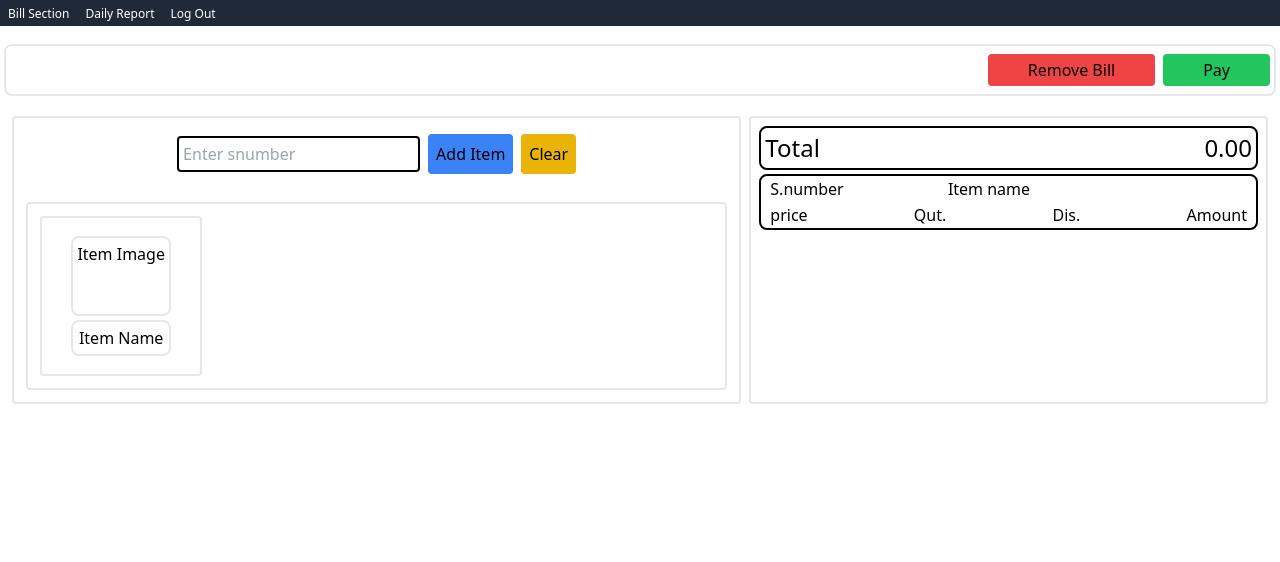
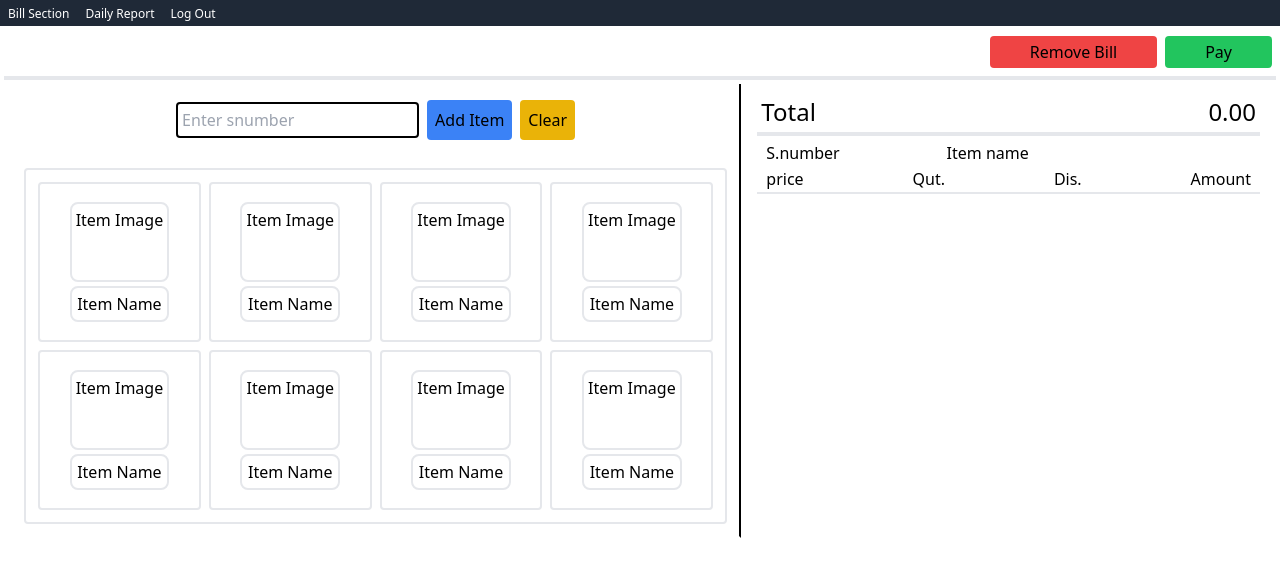
Before and after one commit to DulanjanKavi/POS, a React (Vite) app: page /bill in a window 1280 px wide. Shown: the top 562 px of the page. Built offline with nearby package versions, Linux system fonts and the light colour scheme.

Commit message:
change UI design

```diff
--- a/src/pages/bill.tsx
+++ b/src/pages/bill.tsx
@@ -775,13 +775,13 @@ const Bill = () => {
 
 
 
-      <div className="fixed top-10 left-0 right-0   z-10">
+      <div className="fixed top-6 left-0 right-0   z-10">
         <div >
 
         </div>
 
 
-        <div className="border-2  m-1 p-1 rounded-lg flex justify-between items-center">
+        <div className="border-b-4  m-1 p-1  flex justify-between items-center">
     <p className="text-lg text-center text-white">Quick access bar</p>
     <div className="flex justify-end space-x-1">
         <button onClick={handleRemove} className="bg-red-500 rounded px-10 py-1 m-1">Remove Bill</button>
@@ -791,11 +791,11 @@ const Bill = () => {
 
       </div>
 
-      <div className="my-10">
+      <div className="my-6">
         <br></br>
       </div>
       {isVisibleAddItem && (
-                      <dialog open className="popup-content fixed inset-0 flex items-center justify-center rounded-lg bg-gray-800 bg-opacity-50  z-50">
+                      <dialog open className=" h-full w-full popup-content fixed inset-0 flex items-center justify-center rounded-lg bg-gray-100 bg-opacity-80 z-50">
                         <div className="bg-white p-4 rounded-lg shadow-md  border-2 border-black">
                         <div className='text-2xl text-center'>
                               Select The Price
@@ -804,7 +804,7 @@ const Bill = () => {
                           {editItem.Values.map((value, index) => (
                                 <div key={index}>
                                     <button onClick={() => handleAddItemToCardWithMultiValue(index)} className="bg-blue-500 text-white p-2 rounded m-2">
-                                    {value}
+                                    {value.toFixed(2)}
                                     </button>
                                 </div>
                                 ))}
@@ -824,45 +824,45 @@ const Bill = () => {
 )}
 
 {isVisibleProcessBill && (
-                        console.log('Rendering dialog with pArray:', pArray),
-                      <dialog open className="popup-content fixed inset-0 flex items-center justify-center rounded-lg bg-gray-800 bg-opacity-50 z-50">
+
+                      <dialog open className=" h-full w-full popup-content fixed inset-0 flex items-center justify-center rounded-lg bg-gray-100 bg-opacity-80 z-50">
                         <div className="bg-white p-4 rounded-lg shadow-md  border-2 border-black w-96">
-                          <div className='flex items-center justify-center'>
+                          <div className='flex items-center justify-center '>
                           <p className="text-2xl">PROSESS BILL</p>
                           </div>
                           <div className='items-center justify-center flex'>
                           <div className='w-72 p-4 flex flex-col items-start justify-between'>
-    <div className='w-full flex justify-between'>
+    <div className='w-full flex justify-between '>
         <p className='text-xl'>Total:</p>
-        <p>{total}</p>
+        <p>{total.toFixed(2)}</p>
     </div>
     {isPayMethodCash && (
         <div className='w-full  flex flex-col items-start z-50'>
             <div className='w-full flex justify-between'>
                 <p className='text-xl'>Cash :</p>
-                <p>{payAmount}</p>
+                <p>{payAmount.toFixed(2)}</p>
             </div>
             <div className='w-full flex justify-between'>
                 <p className='text-xl'>Balance :</p>
                 {isWithdrawPoint &&(
-                  <p>{payAmount-total}</p>
+                  <p>{(payAmount-total).toFixed(2)}</p>
                 )
                 }
                 {!isWithdrawPoint &&(
-                  <p>{payAmount-total}</p>
+                  <p>{(payAmount-total).toFixed(2)}</p>
                 )
                 }
             </div>
             {isWithdrawPoint && (
               <div className='w-full flex justify-between'>
               <p className='text-xl'>Withdraw point :</p>
-              <p>{maxWithdrawPoint}</p>
+              <p>{maxWithdrawPoint.toFixed(2)}</p>
           </div>
             )}
             {isCollectPoint && (
               <div className='w-full flex justify-between'>
               <p className='text-xl'>Collect point :</p>
-              <p>{collectPoint}</p>
+              <p>{collectPoint.toFixed(2)}</p>
           </div>
             )}
         </div>
@@ -888,10 +888,10 @@ const Bill = () => {
 
                           </div>
 
-                          <div className="bg-white p-1 rounded-lg">
+                          <div className="bg-white p-1  border-t-2">
     <table className="table-auto w-full">
                     <tbody>
-                        <tr className="flex w-full justify-between rounded-lg border-2 border-black">
+                        <tr className="flex w-full justify-between  border-b-2">
 
                             <td className='w-5/10 p-2 '>snumber</td>
                             <td className='w-1/10 p-2 '>price</td>
@@ -903,7 +903,7 @@ const Bill = () => {
                     </tbody>
                 </table>
     </div>
-    <div className=' max-h-[30vh] md:max-h-[80vh]  overflow-auto m-2 p-2 rounded-lg border-2 border-black'>
+    <div className=' max-h-[30vh] md:max-h-[80vh]  overflow-auto m-2 p-2 w-full'>
     {cardArray.map((item, index) => {
         // Generate a unique key for each item
         const uniqueKey = `${item.snumber}-${index}`;
@@ -913,7 +913,7 @@ const Bill = () => {
             <div key={uniqueKey} className=" bg-white m-1 rounded-lg overflow-auto">
                 <table className="table-auto w-full">
                     <tbody>
-                        <tr className="flex w-full justify-between rounded-lg border-2 border-black text-sm">
+                        <tr className="flex w-full justify-between   text-sm">
 
                             <td className='w-5/10 p-2 '>{item.snumber}</td>
                             <td className='w-1/10 p-2 '>{item.selectedValue}</td>
@@ -945,7 +945,7 @@ const Bill = () => {
 
 
 {isVisibleDeleteItem && (
-                      <dialog open className="popup-content fixed inset-0 flex items-center justify-center rounded-lg bg-gray-800 bg-opacity-50  z-50">
+                      <dialog open className=" h-full w-full popup-content fixed inset-0 flex items-center justify-center rounded-lg bg-gray-100 bg-opacity-80 z-50">
                         <div className="bg-white p-4 rounded-lg shadow-md  border-2 border-black">
                         <div className='flex flex-col items-center justify-center'>
                                     <div className='text-lg text-center mb-4'>Delete item</div>
@@ -963,7 +963,7 @@ const Bill = () => {
                                     </div>
                                     <div className='flex justify-between w-full'>
                                         <span>Amount:</span>
-                                        <span>{cardArray[deleteItemSnumber].Amount}</span>
+                                        <span>{cardArray[deleteItemSnumber].Amount.toFixed(2)}</span>
                                     </div>
                                     </div>
 
@@ -983,14 +983,14 @@ const Bill = () => {
 )}
 
 {isVisibleMultiValueAddItem && (
-                      <dialog open className="popup-content fixed inset-0 flex items-center justify-center rounded-lg bg-gray-800 bg-opacity-50 z-50">
+                      <dialog open className=" h-full w-full popup-content fixed inset-0 flex items-center justify-center rounded-lg bg-gray-100 bg-opacity-80 z-50">
                         <div className="bg-white p-4 rounded-lg shadow-md  border-2 border-black items-center  justify-center ">
                           <div>
                           <p className='text-3xl text-center text-black'>Select Price</p>
                           </div>
                           <div className='flex items-center justify-center'>
                           {editItem.Values.map((value, index) => (
-                              <div key={index}><button onClick={()=>handlAddItemOrUpdateToCardWithMultiValue(index)} className="bg-blue-500 text-white p-2  rounded m-2">{value}</button></div>
+                              <div key={index}><button onClick={()=>handlAddItemOrUpdateToCardWithMultiValue(index)} className="bg-blue-500 text-white p-2  rounded m-2">{value.toFixed(2)}</button></div>
                             ))}
                           </div>
                           <div className="flex items-center justify-center">
@@ -1036,7 +1036,7 @@ const Bill = () => {
 )}
 
 {isVisiblePayMethodcash && (
-                      <dialog open className="popup-content fixed inset-0 flex items-center justify-center rounded-lg bg-gray-800 bg-opacity-50 z-50">
+                      <dialog open className=" h-full w-full popup-content fixed inset-0 flex items-center justify-center rounded-lg bg-gray-100 bg-opacity-80 z-50">
                       <div className="bg-white  rounded-lg shadow-md  border-2 border-black p-5 m-100">
                       <button  onClick={backToPayMethodInCash} className=" text-black   rounded border-2 border-black m-1 px-1">
                         Back
@@ -1045,11 +1045,11 @@ const Bill = () => {
                         <div className='flex justify-between items-center text-xl'>
                           <p>Total :</p>
                           {isWithdrawPoint && (
-                            <p className='px-4'>{total-maxWithdrawPoint}</p>
+                            <p className='px-4'>{(total-maxWithdrawPoint).toFixed(2)}</p>
                           )
                           }
                           {!isWithdrawPoint && (
-                            <p className='px-4'>{total-maxWithdrawPoint}</p>
+                            <p className='px-4'>{total.toFixed(2)}</p>
                           )
                           }
 
@@ -1081,7 +1081,7 @@ const Bill = () => {
 )}
 
 {isVisiblePayMethodCard && (
-                      <dialog open className="popup-content fixed inset-0 flex items-center justify-center rounded-lg bg-gray-800 bg-opacity-50 z-50">
+                    <dialog open className=" h-full w-full popup-content fixed inset-0 flex items-center justify-center rounded-lg bg-gray-100 bg-opacity-80 z-50">
                       <div className="bg-white  rounded-lg shadow-md  border-2 border-black p-5 m-100">
                       <button  onClick={backToPayMethodInCard} className=" text-black   rounded border-2 border-black m-1 px-1">
                         Back
@@ -1090,10 +1090,10 @@ const Bill = () => {
                         <div className='flex justify-between items-center text-xl'>
                           <p>Total :</p>
                           {isWithdrawPoint && (
-                            <p className='px-4'>{total-maxWithdrawPoint}</p>
+                            <p className='px-4'>{(total-maxWithdrawPoint).toFixed(2)}</p>
                           )}
                           {!isWithdrawPoint && (
-                            <p className='px-4'>{total-maxWithdrawPoint}</p>
+                            <p className='px-4'>{total.toFixed(2)}</p>
                           )}
 
                         </div>
@@ -1124,7 +1124,7 @@ const Bill = () => {
 )}
 
 {isVisibleLoyalCustomer && (
-  <dialog open className="popup-content fixed inset-0 flex items-center justify-center rounded-lg bg-gray-800 bg-opacity-50 z-50">
+  <dialog open className=" h-full w-full popup-content fixed inset-0 flex items-center justify-center rounded-lg bg-gray-100 bg-opacity-80 z-50">
     <div className="bg-white rounded-lg shadow-md border-2 border-black p-5 m-100">
       <p className="text-3xl text-center m-5">Add Loyal Customer</p>
 
@@ -1135,7 +1135,7 @@ const Bill = () => {
           type="number"
           onChange={(e) => {
             setCustomerTP(e.target.value);
-            setError(''); // Clear any previous error
+            setError('');
           }}
         />
       </div>
@@ -1170,7 +1170,7 @@ const Bill = () => {
 
 
 {isVisibleaddNewLoyalCustomer && (
-  <dialog open className="popup-content fixed inset-0 flex items-center justify-center rounded-lg bg-gray-800 bg-opacity-50 z-50">
+  <dialog open className=" h-full w-full popup-content fixed inset-0 flex items-center justify-center rounded-lg bg-gray-100 bg-opacity-80 z-50">
     <div className="bg-white rounded-lg shadow-md border-2 border-black p-5 m-100">
       <button onClick={handleBackOnAddNewLoyalCustomer} className="text-black rounded border-2 border-black m-1 px-1">
         Back
@@ -1217,7 +1217,7 @@ const Bill = () => {
 )}
 
 {isVisibleConfirmAddNewCustomerDetails && (
-  <dialog open className="popup-content fixed inset-0 flex items-center justify-center rounded-lg bg-gray-800 bg-opacity-50 z-50">
+  <dialog open className=" h-full w-full popup-content fixed inset-0 flex items-center justify-center rounded-lg bg-gray-100 bg-opacity-80 z-50">
     <div className="bg-white rounded-lg shadow-md border-2 border-black p-5 m-100">
       <p className="text-3xl text-center m-5">Confirm New Loyal Customer</p>
       <p className="text-2xl text-center m-5">{customerTP}</p>
@@ -1246,9 +1246,9 @@ const Bill = () => {
 
 
 {isVisible && (
-                      <dialog open className="popup-content fixed inset-0 flex items-center justify-center rounded-lg bg-gray-800 bg-opacity-50 z-50">
+                      <dialog open className=" h-full w-full popup-content fixed inset-0 flex items-center justify-center rounded-lg bg-gray-100 bg-opacity-80 z-50">
                         <div className="bg-white p-4 rounded-lg shadow-md  border-2 border-black">
-                          {/* Your modal content */}
+
                           <p className='text-3xl'>Conferm The Remove Bill.</p>
                           <p className='text-3xl'>{}</p>
                           <div className="flex items-center justify-center">
@@ -1265,7 +1265,7 @@ const Bill = () => {
 )}
 
 {isConfermLoyalNumber && (
-                      <dialog open className="popup-content fixed inset-0 flex items-center justify-center rounded-lg bg-gray-800 bg-opacity-50 z-50">
+                      <dialog open className=" h-full w-full popup-content fixed inset-0 flex items-center justify-center rounded-lg bg-gray-100 bg-opacity-80 z-50">
                         <div className="bg-white p-4 rounded-lg shadow-md  border-2 border-black">
 
                           <p className='text-3xl'>Confirm The Loyal Number.</p>
@@ -1286,21 +1286,21 @@ const Bill = () => {
 )}
 
 {isCollectOrWithdraw && (
-                      <dialog open className="popup-content fixed inset-0 flex items-center justify-center rounded-lg bg-gray-800 bg-opacity-50 z-50">
+                      <dialog open className=" h-full w-full popup-content fixed inset-0 flex items-center justify-center rounded-lg bg-gray-100 bg-opacity-80 z-50">
                         <div className="bg-white p-4 rounded-lg shadow-md  border-2 border-black">
 
                           <p className='text-3xl text-center mb-5'>Loyalty Point Panel</p>
                           <div className="flex items-center justify-center">
                           <button onClick={()=>handleCollectPoint("c")} className="bg-blue-500 text-black p-2  rounded m-2">
                             <div className='items-center'><img className="h-8 w-8 mx-8 my-1 " src={starIcon} alt="points" /></div>
-                            <p>{collectPoint}</p>
+                            <p>{collectPoint.toFixed(2)}</p>
                             <p>Collect</p>
                             <p>Points</p>
 
                           </button>
                           <button onClick={()=>handleCollectPoint("w")} className="bg-red-500 text-black p-2  rounded m-2">
                           <div className='items-center'><img className="h-8 w-8 mx-8 my-1 " src={starIcon} alt="points" /></div>
-                            <p>{maxWithdrawPoint}</p>
+                            <p>{maxWithdrawPoint.toFixed(2)}</p>
                             <p>Withdraw</p>
                             <p>Points</p>
                           </button>
@@ -1311,7 +1311,7 @@ const Bill = () => {
 )}
 
 {isVisibleEditItem && (
-                      <dialog open className="popup-content fixed inset-0 flex items-center justify-center rounded-lg bg-gray-800 bg-opacity-50 z-50">
+                      <dialog open className=" h-full w-full popup-content fixed inset-0 flex items-center justify-center rounded-lg bg-gray-100 bg-opacity-80 z-50">
                         <div className="bg-white p-4 rounded-lg shadow-md  border-2 border-black z-50">
                         <div className='text-center mx-3'>
                           <p className='text-3xl'>Edit Item</p>
@@ -1325,7 +1325,7 @@ const Bill = () => {
                           </div>
                           <div className='flex justify-between text-xl'>
                             <span>Amount :</span>
-                            <span>{cardArray[itemInndex].Amount}</span>
+                            <span>{cardArray[itemInndex].Amount.toFixed(2)}</span>
                           </div>
                         </div>
 
@@ -1347,9 +1347,9 @@ const Bill = () => {
 )}
 
       <div className="fixed top-15 left-0 right-0    grid grid-cols-1 md:grid-cols-12  m-1 p-1  h-auto">
-        <div className="max-h-[40vh] md:max-h-[90vh] col-span-12 sm:col-span-7 m-1 p-1 rounded border-2  ">
+        <div className="max-h-[40vh] md:border-r-2 md:border-b-white border-b-2 md:max-h-[90vh] col-span-12  sm:col-span-7 m-1 p-1 border-black ">
           <div className="flex items-center justify-center p-1 m-1  ">
-            <input className='m-1 p-1 rounded border-2 border-black'
+            <input className='m-1 p-1 rounded border-2 border-black focus:outline-none focus:border-black'
               type="text"
               value={inputText}
               onChange={handleInputChange}
@@ -1385,6 +1385,98 @@ const Bill = () => {
               </div>
           </div>
 
+          <div className="col-span-6 sm:col-span-6 md:col-span-4 lg:col-span-3 bg-white h-auto border-2  m-1 p-1 rounded">
+              <div className="  border-2 border-white m-1 p-1 rounded-lg text-center">
+                <button >
+                  <div className="  border-2  m-1 p-1 rounded-lg text-center h-20">
+                    <h1>Item Image</h1>
+                  </div>
+                  <div className="  border-2  m-1 p-1 rounded-lg text-center">
+                    Item Name
+                  </div>
+                </button>
+
+              </div>
+          </div>
+          <div className="col-span-6 sm:col-span-6 md:col-span-4 lg:col-span-3 bg-white h-auto border-2  m-1 p-1 rounded">
+              <div className="  border-2 border-white m-1 p-1 rounded-lg text-center">
+                <button >
+                  <div className="  border-2  m-1 p-1 rounded-lg text-center h-20">
+                    <h1>Item Image</h1>
+                  </div>
+                  <div className="  border-2  m-1 p-1 rounded-lg text-center">
+                    Item Name
+                  </div>
+                </button>
+
+              </div>
+          </div>
+          <div className="col-span-6 sm:col-span-6 md:col-span-4 lg:col-span-3 bg-white h-auto border-2  m-1 p-1 rounded">
+              <div className="  border-2 border-white m-1 p-1 rounded-lg text-center">
+                <button >
+                  <div className="  border-2  m-1 p-1 rounded-lg text-center h-20">
+                    <h1>Item Image</h1>
+                  </div>
+                  <div className="  border-2  m-1 p-1 rounded-lg text-center">
+                    Item Name
+                  </div>
+                </button>
+
+              </div>
+          </div>
+          <div className="col-span-6 sm:col-span-6 md:col-span-4 lg:col-span-3 bg-white h-auto border-2  m-1 p-1 rounded">
+              <div className="  border-2 border-white m-1 p-1 rounded-lg text-center">
+                <button >
+                  <div className="  border-2  m-1 p-1 rounded-lg text-center h-20">
+                    <h1>Item Image</h1>
+                  </div>
+                  <div className="  border-2  m-1 p-1 rounded-lg text-center">
+                    Item Name
+                  </div>
+                </button>
+
+              </div>
+          </div>
+          <div className="col-span-6 sm:col-span-6 md:col-span-4 lg:col-span-3 bg-white h-auto border-2  m-1 p-1 rounded">
+              <div className="  border-2 border-white m-1 p-1 rounded-lg text-center">
+                <button >
+                  <div className="  border-2  m-1 p-1 rounded-lg text-center h-20">
+                    <h1>Item Image</h1>
+                  </div>
+                  <div className="  border-2  m-1 p-1 rounded-lg text-center">
+                    Item Name
+                  </div>
+                </button>
+
+              </div>
+          </div>
+          <div className="col-span-6 sm:col-span-6 md:col-span-4 lg:col-span-3 bg-white h-auto border-2  m-1 p-1 rounded">
+              <div className="  border-2 border-white m-1 p-1 rounded-lg text-center">
+                <button >
+                  <div className="  border-2  m-1 p-1 rounded-lg text-center h-20">
+                    <h1>Item Image</h1>
+                  </div>
+                  <div className="  border-2  m-1 p-1 rounded-lg text-center">
+                    Item Name
+                  </div>
+                </button>
+
+              </div>
+          </div>
+          <div className="col-span-6 sm:col-span-6 md:col-span-4 lg:col-span-3 bg-white h-auto border-2  m-1 p-1 rounded">
+              <div className="  border-2 border-white m-1 p-1 rounded-lg text-center">
+                <button >
+                  <div className="  border-2  m-1 p-1 rounded-lg text-center h-20">
+                    <h1>Item Image</h1>
+                  </div>
+                  <div className="  border-2  m-1 p-1 rounded-lg text-center">
+                    Item Name
+                  </div>
+                </button>
+
+              </div>
+          </div>
+
 
 
 
@@ -1397,9 +1489,9 @@ const Bill = () => {
         </div>
 
 
-        <div className=" max-h-[40vh] md:max-h-[90vh] col-span-12 md:col-span-5 m-1 p-1 rounded border-2 ">
-
-    <div className="text-2xl text-center bg-white m-1 p-1 rounded-lg flex justify-between  border-2 border-black">
+        <div className=" max-h-[40vh] md:max-h-[90vh] col-span-12 md:col-span-5 m-1 p-1  ">
+
+    <div className="text-2xl text-center bg-white m-1 p-1  flex justify-between  border-b-4 ">
         <h3>Total</h3>
         <h1>{total.toFixed(2)}</h1>
     </div>
@@ -1411,7 +1503,7 @@ const Bill = () => {
 
 
 
-    <div className="rounded-lg border-2 border-black mx-1">
+    <div className="border-b-2  mx-1">
     <table className="table-auto w-full text-md ">
                     <tbody className=''>
                     <tr className="flex  justify-between mx-2">
@@ -1452,7 +1544,7 @@ const Bill = () => {
         return (
             <div key={index} className="bg-white m-1 ">
                 <table className="table-auto w-full ">
-                    <tbody className='rounded-lg border-2 text-sm'>
+                    <tbody className=' border-b-2 text-sm'>
                         <tr className="flex w-full justify-between">
 
                             <td className='w-3/10  '>{item.snumber}</td>
@@ -1465,10 +1557,10 @@ const Bill = () => {
                             </td>
                         </tr>
                         <tr className="flex w-full justify-between ">
-                            <td className='w-1/10  '>{item.selectedValue}</td>
+                            <td className='w-1/10  '>{item.selectedValue.toFixed(2)}</td>
                             <td className='w-1/10  '>{item.NoOfItems}</td>
-                            <td className='w-1/10  '> {item.discount}</td>
-                            <td className='w-1/10  '>{item.Amount}</td>
+                            <td className='w-1/10  '> {item.discount.toFixed(2)}</td>
+                            <td className='w-1/10  '>{item.Amount.toFixed(2)}</td>
                         </tr>
                     </tbody>
                 </table>
```
